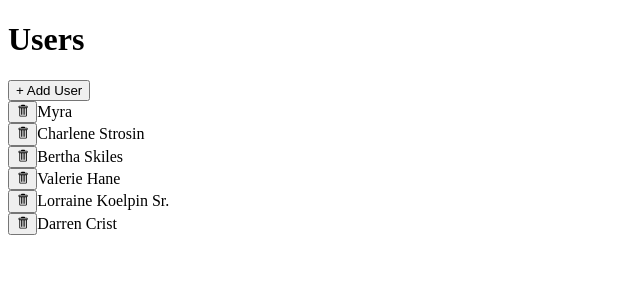
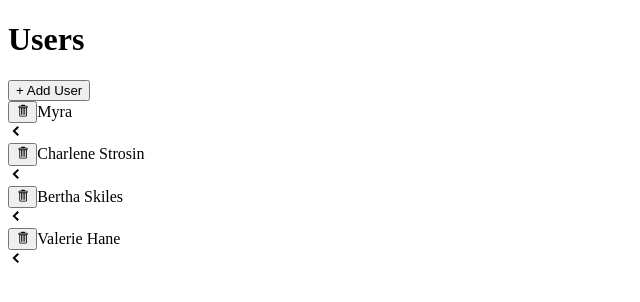
Before and after one commit to jakedusing/react-media, a React (Create React App) app: page / in a window 1280 px wide. Shown: the top 302 px of the page, without its empty margins (0-640 px from the left). Built offline with nearby package versions, Linux system fonts and the light colour scheme; data requests are answered from the project's data file.

Commit message:
add expandle panel and albumslist

```diff
--- a/db.json
+++ b/db.json
@@ -15,14 +15,6 @@
     {
       "id": "71de",
       "name": "Valerie Hane"
-    },
-    {
-      "id": "80cd",
-      "name": "Lorraine Koelpin Sr."
-    },
-    {
-      "id": "8d78",
-      "name": "Darren Crist"
     }
   ],
   "albums": [],
--- /dev/null
+++ b/src/components/AlbumsList.js
@@ -0,0 +1,5 @@
+function AlbumsList({ user }) {
+  return <div>Albums for {user.name}</div>;
+}
+
+export default AlbumsList;
--- /dev/null
+++ b/src/components/ExpandlePanel.js
@@ -0,0 +1,26 @@
+import { useState } from "react";
+import { GoChevronDown, GoChevronLeft } from "react-icons/go";
+
+function ExpandablePanel({ header, children }) {
+  const [expanded, setExpanded] = useState(false);
+
+  const handleClick = () => {
+    setExpanded(!expanded);
+  };
+
+  return (
+    <div className="mb-2 border rounded">
+      <div className="flex p-2 justify-between items-center">
+        <div className="flex flex-row items-center justify-between">
+          {header}
+        </div>
+        <div className="cursor-pointer" onClick={handleClick}>
+          {expanded ? <GoChevronDown /> : <GoChevronLeft />}
+        </div>
+      </div>
+      {expanded && <div className="p-2 border-t">{children}</div>}
+    </div>
+  );
+}
+
+export default ExpandablePanel;
--- a/src/components/UsersListItem.js
+++ b/src/components/UsersListItem.js
@@ -2,24 +2,30 @@ import { GoTrashcan } from "react-icons/go";
 import Button from "./Button";
 import { removeUser } from "../store";
 import { useThunk } from "../hooks/use-thunk";
+import ExpandablePanel from "./ExpandlePanel";
+import AlbumsList from "./AlbumsList";
 
 function UsersListItem({ user }) {
   const [doRemoveUser, isLoading, error] = useThunk(removeUser);
 
   const handleClick = () => {
-    doRemoveUser();
+    doRemoveUser(user);
   };
 
+  const header = (
+    <>
+      <Button className="mr-3" loading={isLoading} onClick={handleClick}>
+        <GoTrashcan />
+      </Button>
+      {error && <div>Error deleting user.</div>}
+      {user.name}
+    </>
+  );
+
   return (
-    <div className="mb-2 border rounded">
-      <div className="flex p-2 justify-between items-center cursor-pointer">
-        <Button loading={isLoading} onClick={handleClick}>
-          <GoTrashcan />
-        </Button>
-        {error && <div>Error deleting user.</div>}
-        {user.name}
-      </div>
-    </div>
+    <ExpandablePanel header={header}>
+      <AlbumsList user={user} />
+    </ExpandablePanel>
   );
 }
 
--- a/src/store/slices/usersSlice.js
+++ b/src/store/slices/usersSlice.js
@@ -40,8 +40,9 @@ const usersSlice = createSlice({
     });
     builder.addCase(removeUser.fulfilled, (state, action) => {
       state.isLoading = false;
-      // FIX ME!
-      console.log(action);
+      state.data = state.data.filter((user) => {
+        return user.id !== action.payload.id;
+      });
     });
     builder.addCase(removeUser.rejected, (state, action) => {
       state.isLoading = false;
--- a/src/store/thunks/removeUser.js
+++ b/src/store/thunks/removeUser.js
@@ -2,9 +2,9 @@ import { createAsyncThunk } from "@reduxjs/toolkit";
 import axios from "axios";
 
 const removeUser = createAsyncThunk("users/remove", async (user) => {
-  const response = await axios.delete(`http://localhost:3005/users/${user.id}`);
+  await axios.delete(`http://localhost:3005/users/${user.id}`);
 
-  return response.data;
+  return user;
 });
 
 export { removeUser };
```
